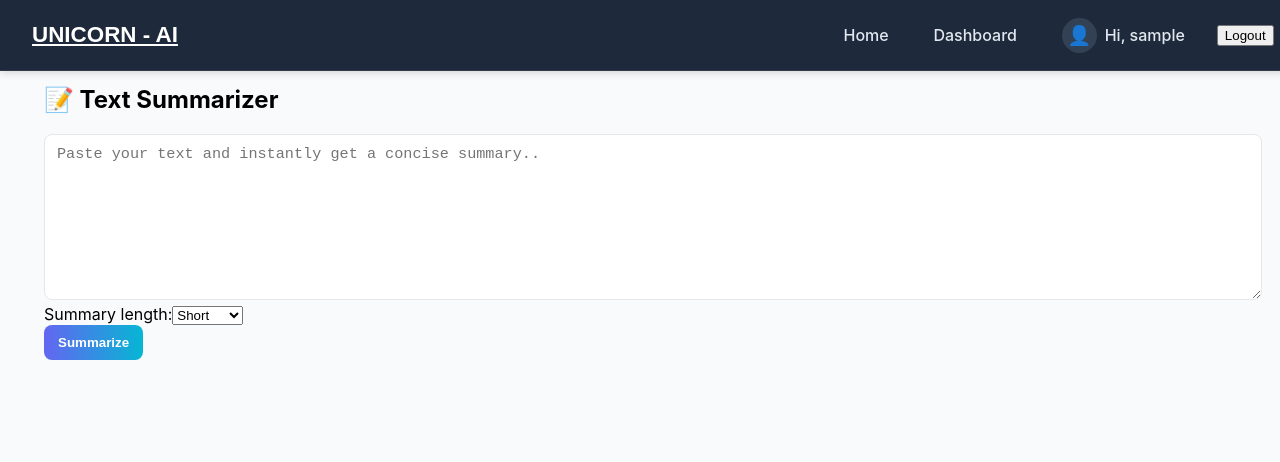
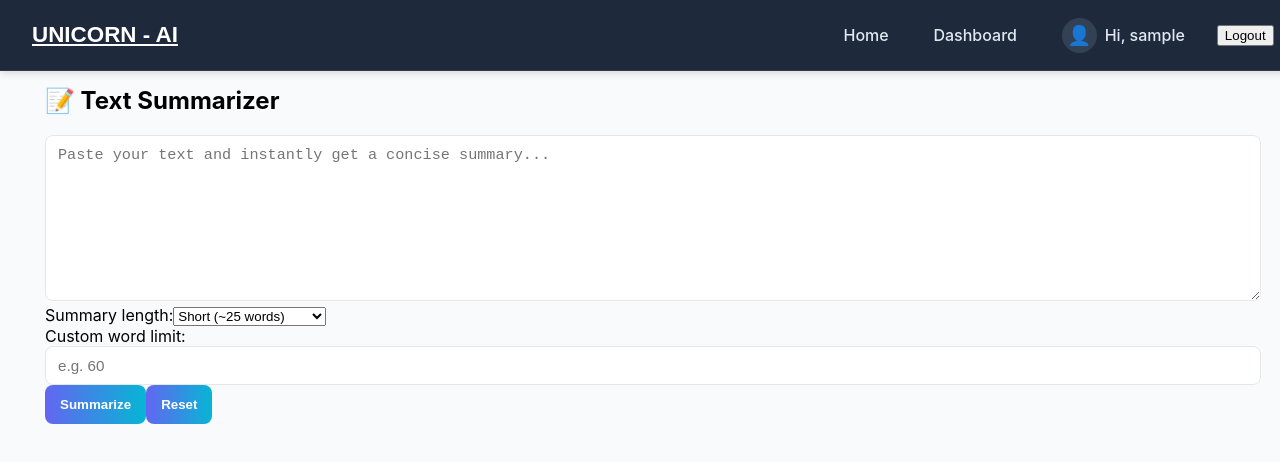
Before and after one commit to pranjalroy19/Unicorn-AI-Powered, a React (Create React App) app in the folder frontend/: page /summarizer in a window 1280 px wide. Shown: the top 462 px of the page. Built offline with nearby package versions, Linux system fonts and the light colour scheme; sample sign-in values are in the browser's storage.

Commit message:
changes made in frontend

```diff
--- a/frontend/src/components/Summarizer.js
+++ b/frontend/src/components/Summarizer.js
@@ -3,7 +3,8 @@
 
 function Summarizer() {
   const [text, setText] = useState("");
-  const [length, setLength] = useState("short");
+  const [mode, setMode] = useState("short");
+  const [customWords, setCustomWords] = useState(""); // 🆕 custom word input
   const [summary, setSummary] = useState("");
   const [loading, setLoading] = useState(false);
   const [error, setError] = useState("");
@@ -17,13 +18,20 @@
     setError("Text exceeds 3000 words limit");
     return;
   }
+
   setError("");
   setLoading(true);
+
   try {
-      const res = await axios.post("http://localhost:5000/api/summarize", {
+    // Convert customWords to number and only send if valid
+    const customLimitNum = parseInt(customWords);
+    const payload = {
       text,
-        length,
-      });
+      length: mode,
+      customWordLimit: customLimitNum > 0 ? customLimitNum : undefined,
+    };
+
+    const res = await axios.post("http://localhost:5000/api/summarize", payload);
     setSummary(res.data.summary);
   } catch (err) {
     console.error(err);
@@ -33,31 +41,62 @@
   }
 };
 
+
+  const handleReset = () => {
+    setText("");
+    setSummary("");
+    setError("");
+    setCustomWords("");
+    setMode("short");
+  };
+
   return (
     <div className="max-w-3xl mx-auto p-4">
-      <h2 className="text-2xl font-bold mb-3">📝 Text Summarizer</h2>
+      <h2 className="text-2xl font-bold mb-4">📝 Text Summarizer</h2>
 
       <textarea
-        placeholder="Paste your text and instantly get a concise summary.."
+        placeholder="Paste your text and instantly get a concise summary..."
         value={text}
         onChange={(e) => setText(e.target.value)}
         rows={8}
-        className="w-full p-2 border rounded mb-3 text-black"
+        className="w-full p-3 border rounded mb-3 text-black"
       />
 
-      <div className="mb-3">
-        <label className="mr-2 font-semibold">Summary length:</label>
+      <div className="mb-4 flex flex-col gap-2">
+        <div className="flex items-center gap-2">
+          <label className="font-semibold">Summary length:</label>
           <select
-          value={length}
-          onChange={(e) => setLength(e.target.value)}
-          className="p-1 border rounded text-black"
+            value={mode}
+            onChange={(e) => setMode(e.target.value)}
+            disabled={!!customWords} // disable dropdown if custom is filled
+            className="p-2 border rounded text-black disabled:opacity-50"
           >
-          <option value="short">Short</option>
-          <option value="medium">Medium</option>
-          <option value="detailed">Detailed</option>
+            <option value="short">Short (~25 words)</option>
+            <option value="medium">Medium (~50 words)</option>
+            <option value="detailed">Detailed (~100 words)</option>
           </select>
+
+          {customWords && (
+            <span className="text-sm text-blue-600 font-medium">
+              Custom mode active
+            </span>
+          )}
         </div>
 
+        <div className="flex items-center gap-2">
+          <label className="font-semibold">Custom word limit:</label>
+          <input
+            type="number"
+            min="10"
+            placeholder="e.g. 60"
+            value={customWords}
+            onChange={(e) => setCustomWords(e.target.value)}
+            className="w-28 p-2 border rounded text-black"
+          />
+        </div>
+      </div>
+
+      <div className="flex gap-2">
         <button
           onClick={handleSummarize}
           disabled={loading}
@@ -66,12 +105,25 @@
           {loading ? "Summarizing..." : "Summarize"}
         </button>
 
-      {error && <p className="text-red-500 mt-2">{error}</p>}
+        <button
+          onClick={handleReset}
+          disabled={loading}
+          className="px-4 py-2 bg-gray-300 text-black rounded hover:bg-gray-400"
+        >
+          Reset
+        </button>
+      </div>
+
+      {error && <p className="text-red-500 mt-3">{error}</p>}
 
       {summary && (
-        <div className="mt-5 p-3 border rounded bg-gray-100 dark:bg-gray-800">
-          <h3 className="text-xl font-semibold mb-2">📌 Summary</h3>
-          <p>{summary}</p>
+        <div className="mt-6 p-4 border rounded bg-gray-100 dark:bg-gray-800">
+          <h3 className="text-xl font-semibold mb-3">📌 Summary</h3>
+          <div className="space-y-1 text-black dark:text-white">
+            {summary.split("\n").map((line, i) => (
+              <p key={i}>{line.trim()}</p>
+            ))}
+          </div>
         </div>
       )}
     </div>
--- a/frontend/src/pages/SummarizerPage.css
+++ b/frontend/src/pages/SummarizerPage.css
@@ -38,7 +38,7 @@
   display:flex;
   align-items:center;
   gap:12px;
-  padding:16px 20px;
+  padding:16px 22px;
   cursor:pointer;
   transition: transform .2s ease, box-shadow .2s ease;
   background: transparent;
@@ -76,7 +76,7 @@
 .feature-layout__body,
 .summarizer-page__content,
 .feature-body {
-  padding:20px;
+  padding:21px;
   border-radius: calc(var(--radius) - 2px);
   transition: box-shadow .18s ease, transform .18s ease;
 }
@@ -93,7 +93,7 @@
 .summarizer-page__content button {
   background: linear-gradient(90deg, var(--primary), var(--accent));
   color: #fff;
-  padding: 10px 14px;
+  padding: 12px 15px;
   border-radius: 8px;
   border: none;
   cursor: pointer;
```
Lines whose indentation alone changed are shown as unchanged.
